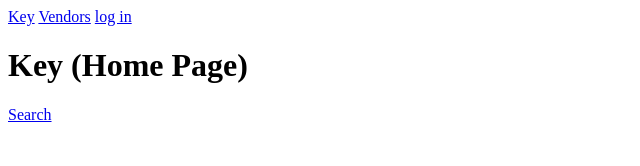
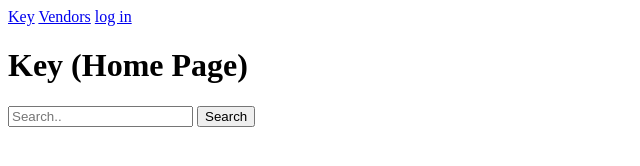
Before and after one commit to nateychau/COGS121, a plain HTML site: page webapp/index.html in a window 1280 px wide. Shown: the whole page, without its empty margins (0-640 px from the left). Drawn offline with Linux system fonts and the light colour scheme.

Commit message:
added placeholder search bar

```diff
--- a/webapp/index.html
+++ b/webapp/index.html
@@ -9,7 +9,14 @@
     <a href="login.html">log in</a>
     <h1>Key (Home Page)</h1>
 
-    <a href="results.html">Search</a>
+        <div class="search-container">
+              <form action="results.html">
+                <input type="text" placeholder="Search.." name="search">
+                <button type = "submit">Search</button>
+              </form>
+        </div>
+
+ <!--  <a href="results.html">Search</a> -->
 
 
 </body>
```
Also changed, not shown: webapp/results.html (+6 -0 lines).
